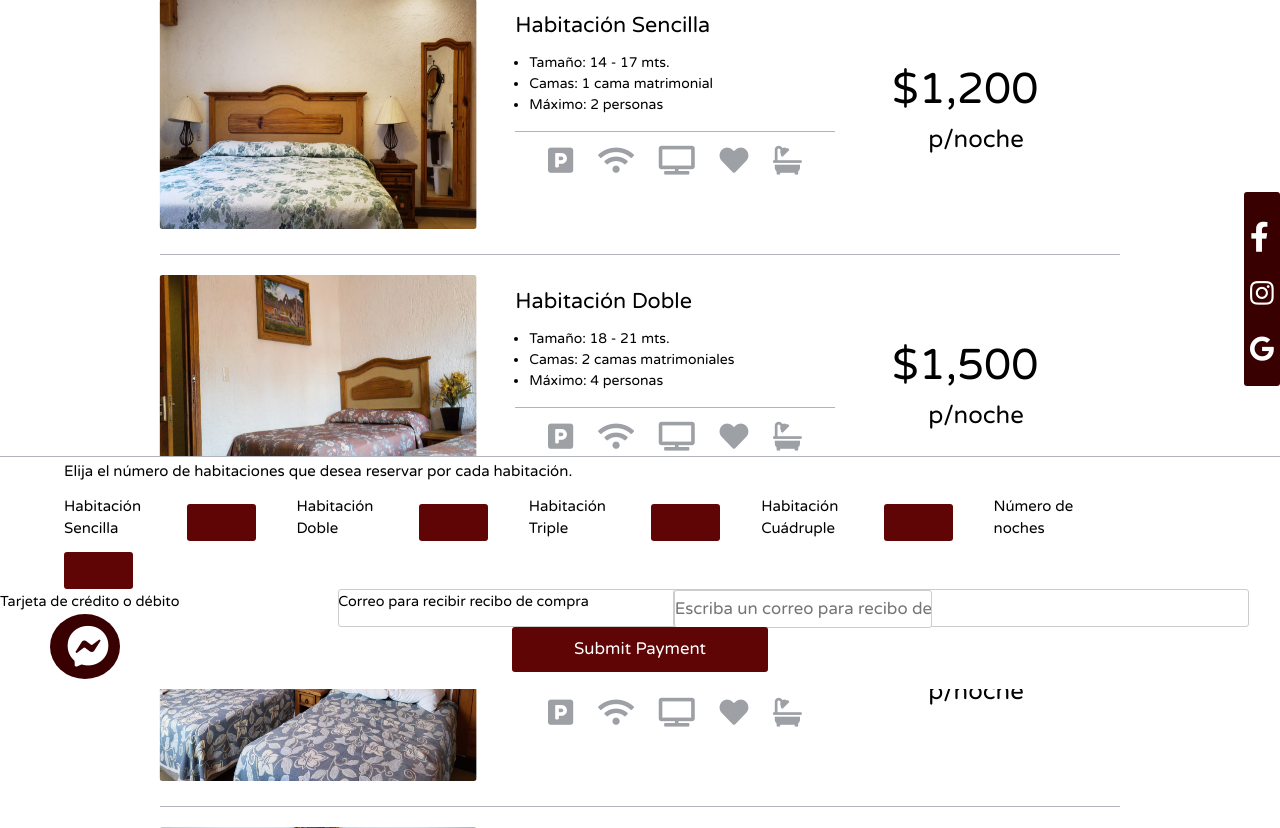
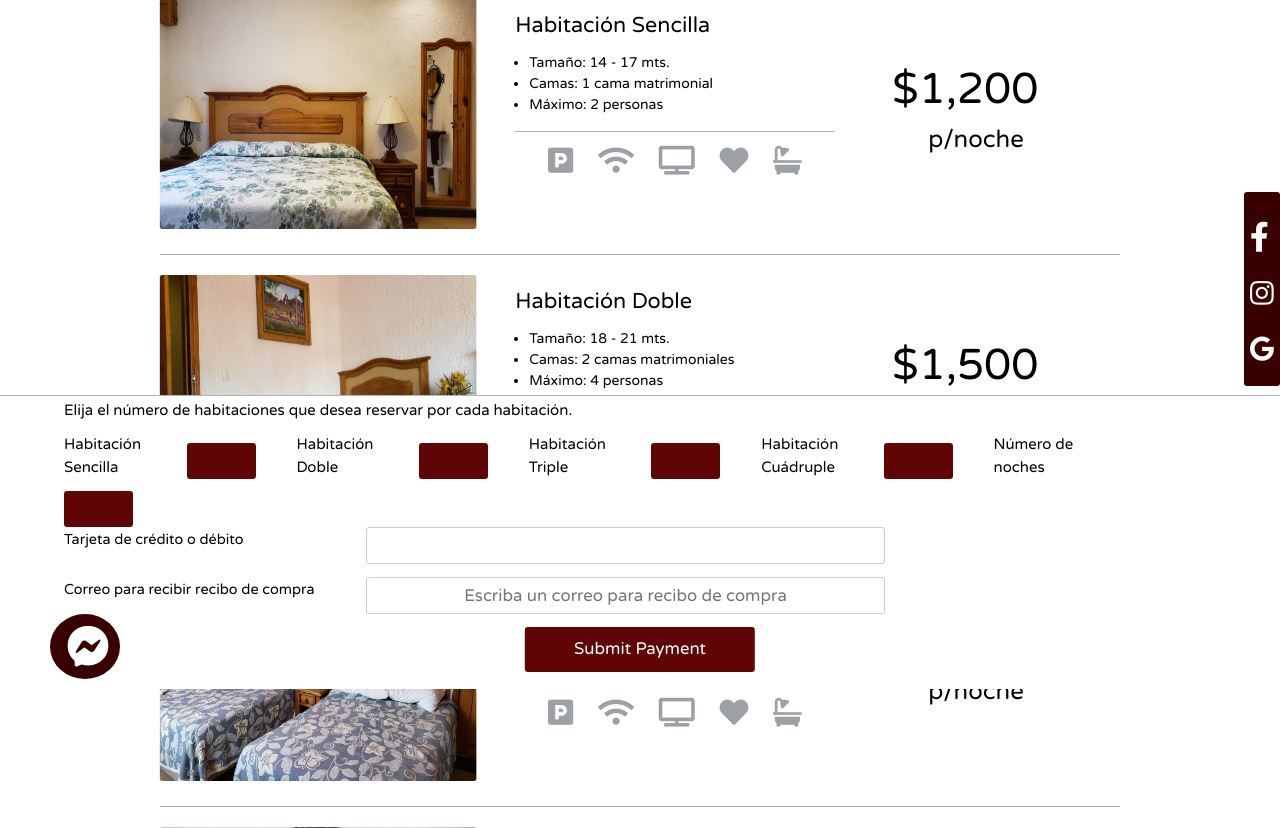
Before and after one commit to VentGrey/hotel-meson, a PHP site: page /index-reservar.php in a window 1280 px wide. Shown: the part 111-939 px from the top of the page. Run offline with PHP 8.4, Linux system fonts and the light colour scheme; data comes from the database, SQL or seed files in the repository; some libraries are stand-ins or nearby versions; some web fonts are replaced.

Commit message:
fixed styles from index-reservar.php

```diff
--- a/css/style-reservar.css
+++ b/css/style-reservar.css
@@ -462,6 +462,7 @@
   font-size: 1rem;
 }
 
+/*Card Container*/
 .container-card {
   width: 90%;
   height: auto;
@@ -479,7 +480,7 @@
   width: 25%;
   height: auto;
   margin-right: 1em;
-  margin-bottom: 1em;
+  margin-bottom: 0.7em;
 
   color: black;
   font-family: 'Varela Round', sans-serif;
@@ -494,6 +495,17 @@
 
   background-color: #fff;
   border: 0.5px solid #ccc;
+  border-radius: 3px;
+}
+
+.card-input {
+  position: absolute;
+  display: inline-block;
+  width: 100%;
+  height: 100%;
+
+  background-color: #fff;
+  border: none;
   border-radius: 3px;
   color: #888;
   font-family: 'Varela Round', sans-serif;
--- a/index-reservar.php
+++ b/index-reservar.php
@@ -255,18 +255,19 @@
         <input type="number" min="0" name="num-dias" class="number-input">
       </div>
 
+      <div class="container-card">
         <div class="box-card">
-
-              <label for="card-element" class="card-label">
-                  Tarjeta de crédito o débito
-              </label>
+          <label for="card-element" class="card-label">Tarjeta de crédito o débito</label>
           <div id="card-element" class="card-element">
               <!-- A Stripe Element will be inserted here. -->
           </div>
+        </div>
 
+        <div class="box-card">
           <label for="correo" class="card-label">Correo para recibir recibo de compra</label>
           <div class="card-element">
-                <input type="email" name="correo" class="card-element" placeholder="Escriba un correo para recibo de compra">
+            <input type="email" name="correo" class="card-input" placeholder="Escriba un correo para recibo de compra">
+          </div>
         </div>
 
         <!-- Used to display form errors. -->
@@ -274,7 +275,6 @@
 
         <input type="submit" name="" value="Submit Payment" class="pagar-btn">
         <!--<button class="pagar-btn">Submit Payment</button>-->
-
       </div>
 
     </form>
```
Lines whose indentation alone changed are shown as unchanged.
